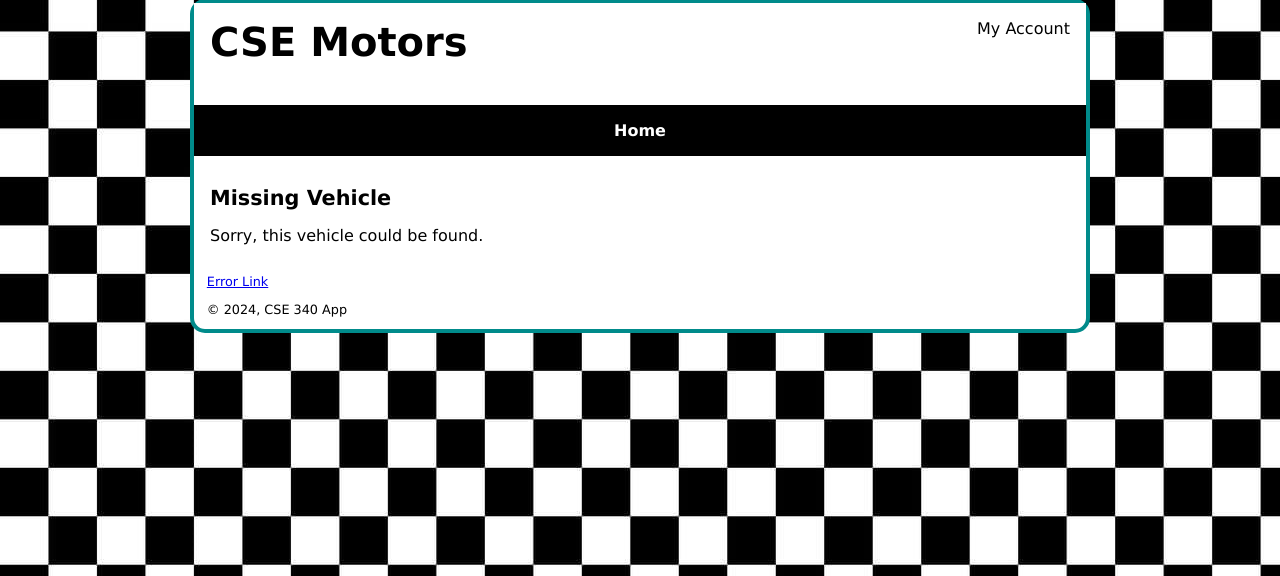
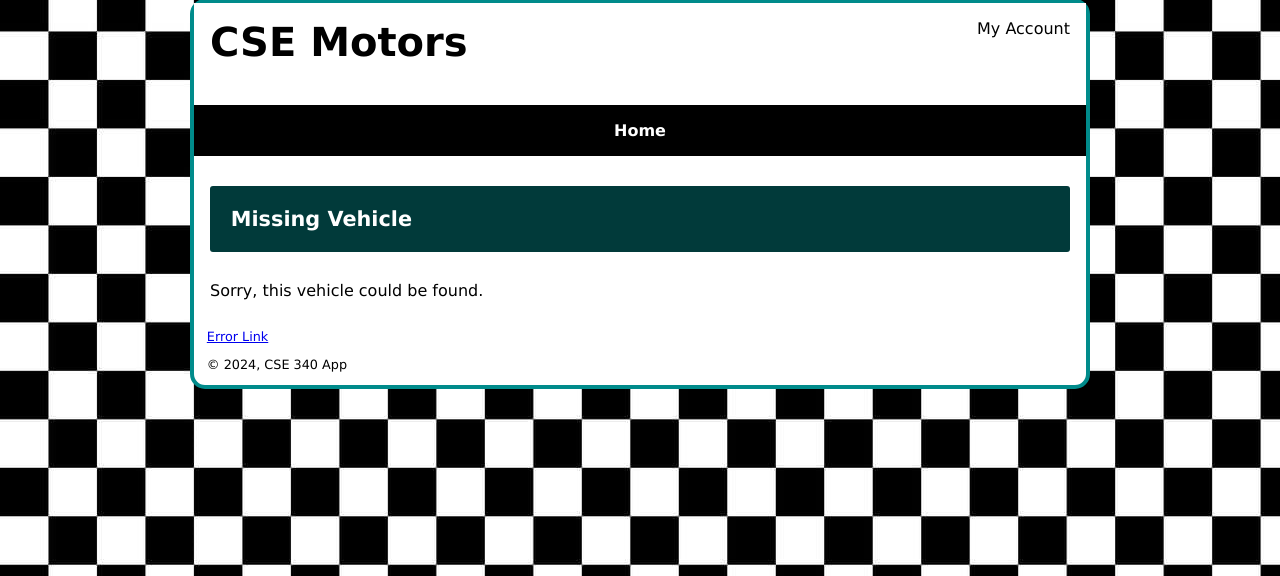
Before and after one commit to benjaminjalebeau/Vehicle_Management, a Node server app: page /inv/detail/1 in a window 1280 px wide. Shown: the part 17-593 px from the top of the page. Run offline with Node 20, Linux system fonts and the light colour scheme; data that the repository does not hold is empty; some libraries are stand-ins or nearby versions.

Commit message:
css changes

```diff
--- a/public/css/styles.css
+++ b/public/css/styles.css
@@ -205,7 +205,7 @@ footer{
 
 #inv-display li:hover{
   border-color: darkcyan;
-  border-width: 5px;
+  border-width: 3px;
 }
 
 #inv-display li a{
@@ -242,6 +242,21 @@ footer{
   grid-column-start: 1;
   grid-column-end: 3;
 }
+
+#inventory-view h1{
+  background-color: rgb(1, 58, 58);
+  color:white;
+  text-shadow: black;
+  padding: 1em;
+  border-radius: 3px;
+}
+
+#inventory-view h2{
+  font-size: 1.2em;
+  padding: .3em .5em;
+  text-align: center;
+}
+
 #inventory-view img{
   display: block;
   margin: auto;
@@ -249,7 +264,7 @@ footer{
 }
 
 #inventory-view h3{
-  padding: .3em 1.5em;
+  padding: .3em .5em;
 }
 
 #inventory-view h3:nth-child(odd){
@@ -294,8 +309,25 @@ footer{
   }
 
   /*Inventory View*/
+  #inventory-view{
+    display: grid;
+    grid-template-columns: 1fr 1fr;
+  }
+
+  #inventory-view h1{
+    grid-column-start: 1;
+    grid-column-end: 3;
+  }
+
   #inventory-view img{
+    grid-column-start: 1;
+    grid-column-end: 2;
+    padding: 0;
+  }
 
+  #inventory-view #vehicle-details{
+    grid-column-start: 2;
+    grid-column-end: 3;
+  }
 
-  }
 }
--- a/utilities/index.js
+++ b/utilities/index.js
@@ -67,12 +67,12 @@ Util.buildInventoryGrid = async function(data){
     grid = '<img src="' + vehicle.inv_image
       +'" alt="Image of '+ vehicle.inv_make + ' ' + vehicle.inv_model
       +' on CSE Motors" />'
-    grid += '<h2>' + vehicle.inv_make + ' ' + vehicle.inv_model + ' Details</h2>'
+    grid += '<div id="vehicle-details"><h2>' + vehicle.inv_make + ' ' + vehicle.inv_model + ' Details</h2>'
     grid += '<h3>Price: <span>$'
       + new Intl.NumberFormat('en-US').format(vehicle.inv_price) + '</span></h3>'
     grid += '<h3>Description: <span>' + vehicle.inv_description + '</span></h3>'
     grid += '<h3>Color: <span>' + vehicle.inv_color + '</span></h3>'
-    grid += '<h3>Miles: <span>' + vehicle.inv_miles + '</span></h3>'
+    grid += '<h3>Miles: <span>' + vehicle.inv_miles + '</span></h3></div>'
   } else {
     grid += '<p class="notice">Sorry, this vehicle could be found.</p>'
   }
```
